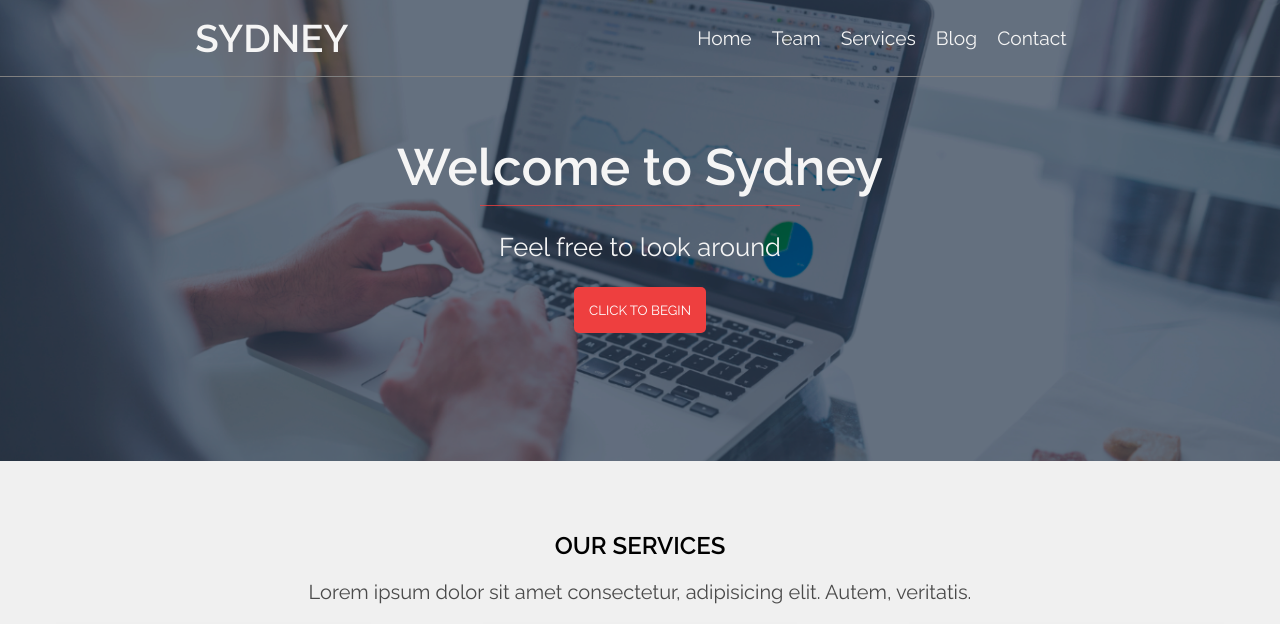
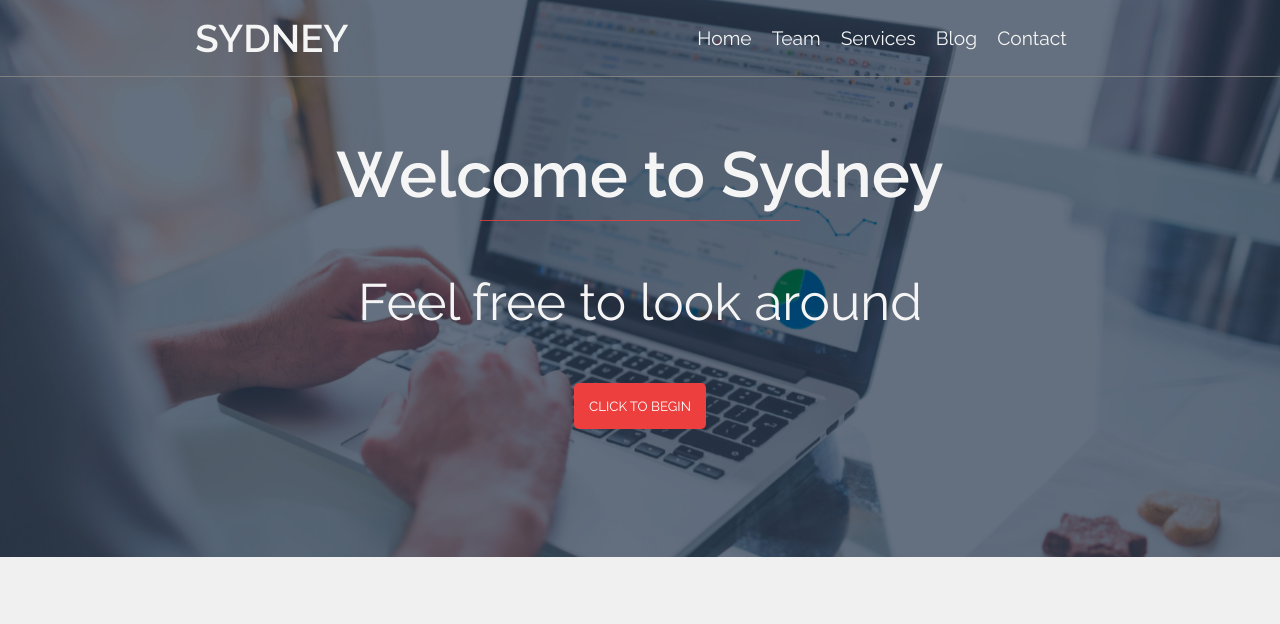
Before and after one commit to Israel2709/7ageneracion, a plain HTML site: page s4repaso_maquetado_github/index.html in a window 1280 px wide. Shown: the top 624 px of the page. Drawn offline with Linux system fonts and the light colour scheme.

Commit message:
Estilo y tamaño de letra header versión movil

```diff
--- a/s4repaso_maquetado_github/css/style.css
+++ b/s4repaso_maquetado_github/css/style.css
@@ -84,7 +84,8 @@ hr {
 }
 
 .welcomeinfo h1 {
-  font-size: 4vw;
+  font-size: 5vw;
+  font-weight: 600;
   margin: 0;
 }
 
@@ -97,7 +98,7 @@ hr {
 }
 
 .welcomeinfo p {
-  font-size: 2vw;
+  font-size: 4vw;
 }
 
 .welcomeinfo button {
@@ -109,6 +110,7 @@ hr {
   text-align: center;
   cursor: pointer;
 }
+
 
 @media only screen and (min-width: 520px) {
   header div.top_bar {
@@ -130,6 +132,7 @@ hr {
     padding-top: 60px;
     text-align: center;
   }
+
 }
 
 /* ---- body---*/
```
